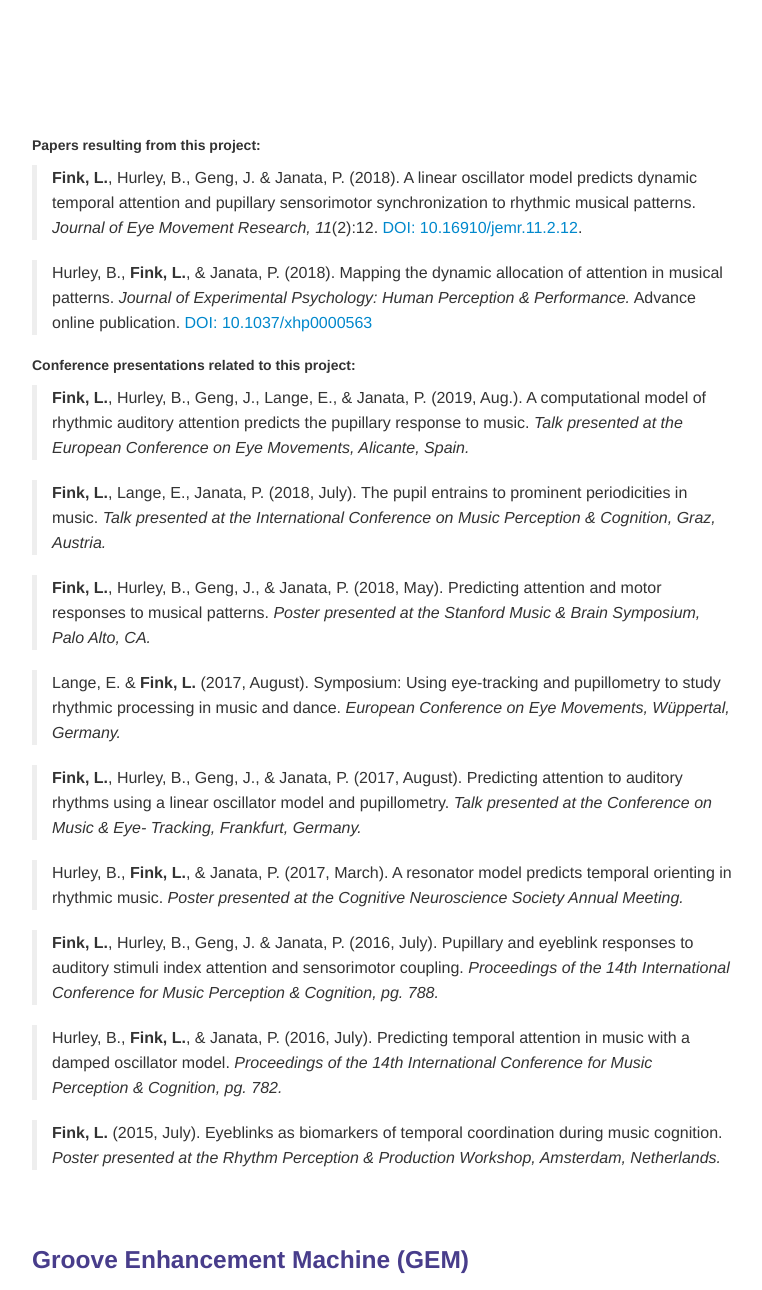
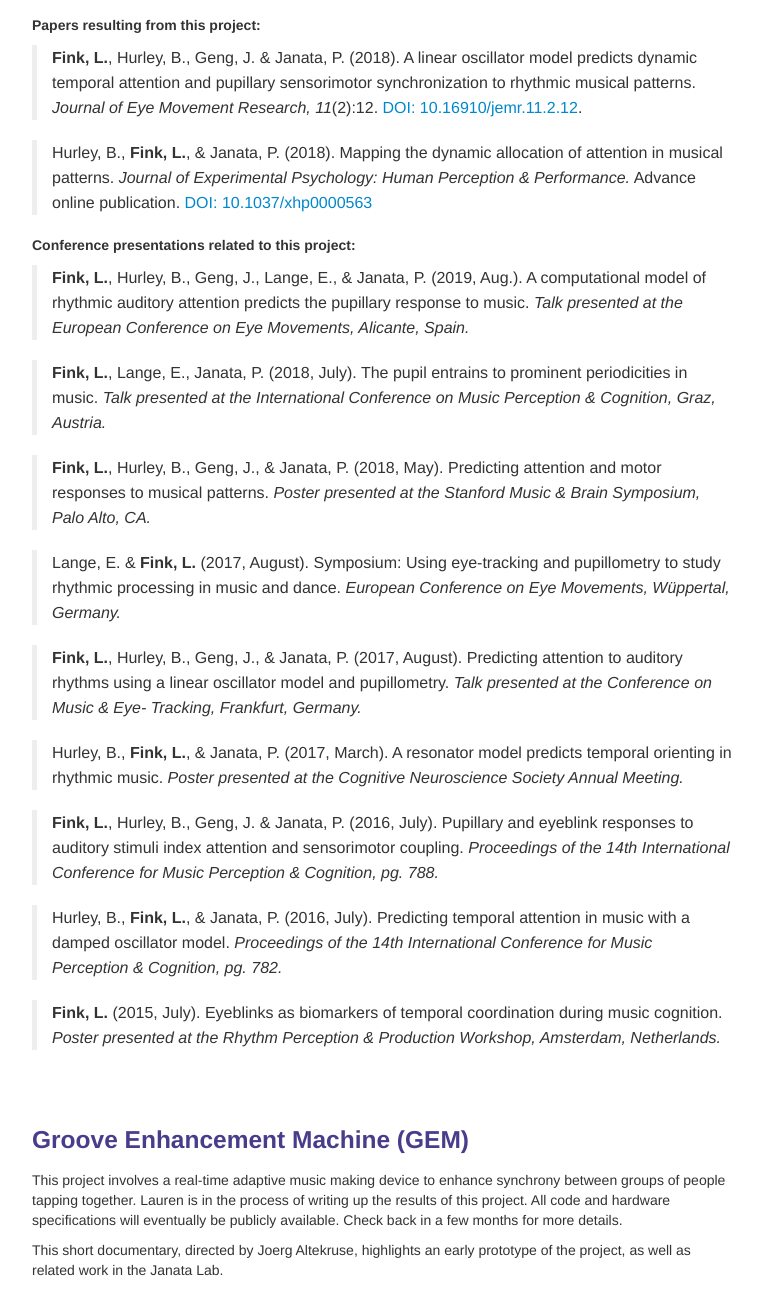
Before and after one commit to lkfink/lkfink.github.io, a Jekyll site: the page built from pages/projects.md, in a window 1280 px wide. Shown: the part 689-1979 px from the top of the page, without its empty margins (258-1020 px from the left). Built offline with Jekyll 4.4.1, drawn with Linux system fonts in a browser that asks for light colours; grey boxes are pictures that could not be loaded.

Commit message:
remove white space

```diff
--- a/pages/projects.md
+++ b/pages/projects.md
@@ -32,9 +32,6 @@ description: Lauren Fink's projects
 In this project, Lauren uses a combination of computational modeling, psychophysics, eye-tracking, and electroencephalography (EEG) to measure and predict dynamic attention to auditory stimuli. Specifically, she aims to 1) assess the potential of a stimulus-driven [linear oscillator model](http://atonal.ucdavis.edu/projects/musical_spaces/rhythm/btb/){:target="_blank"} to predict attention to complex musical stimuli and 2) determine the relationship between ocular and cortical responses to auditory rhythms and whether pupil dynamics can index auditory attention in a manner similar to EEG signatures.
 
 <iframe width="560" height="315" src="https://www.youtube.com/embed/OMVWDExIq38" frameborder="0" allow="accelerometer; autoplay; encrypted-media; gyroscope; picture-in-picture" allowfullscreen></iframe>
-<br><br>
-<br><br>
-<br><br>
 
 ##### Papers resulting from this project:
 
```
